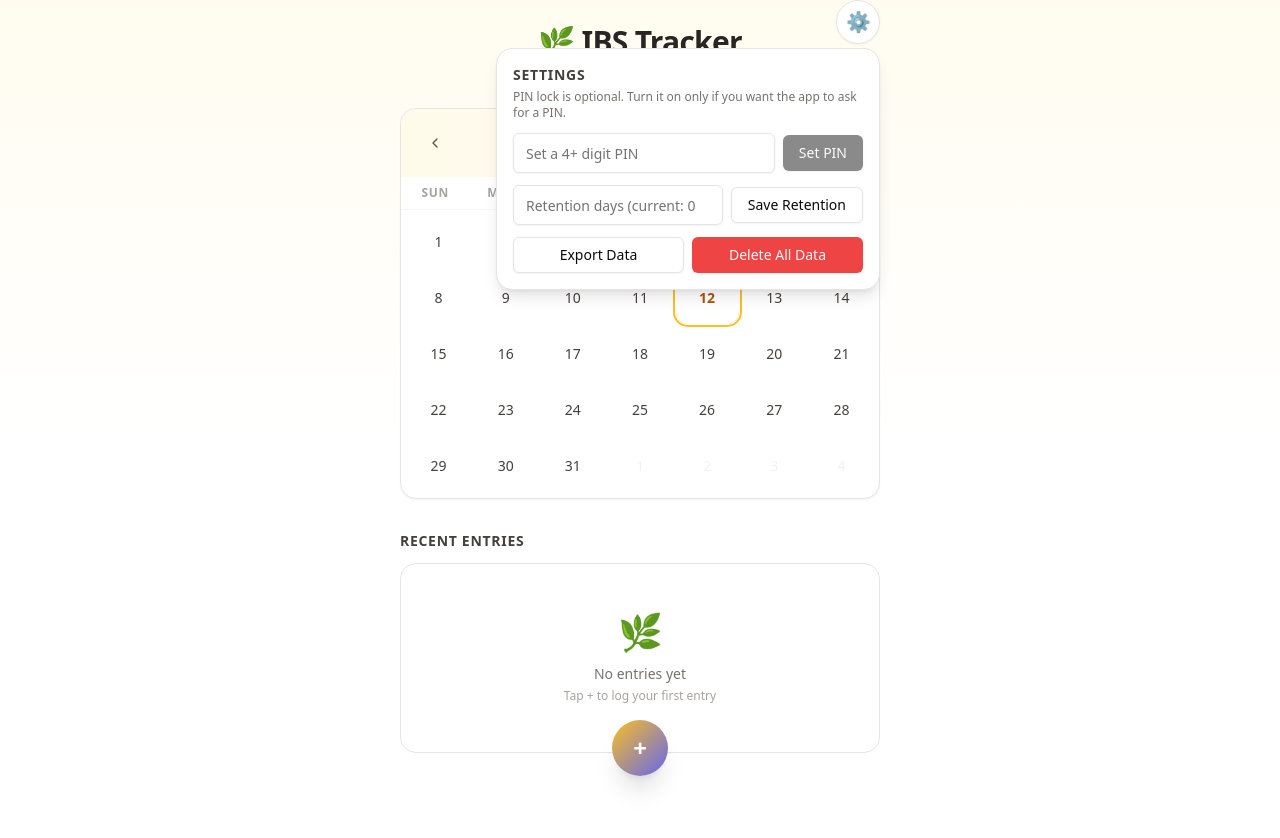
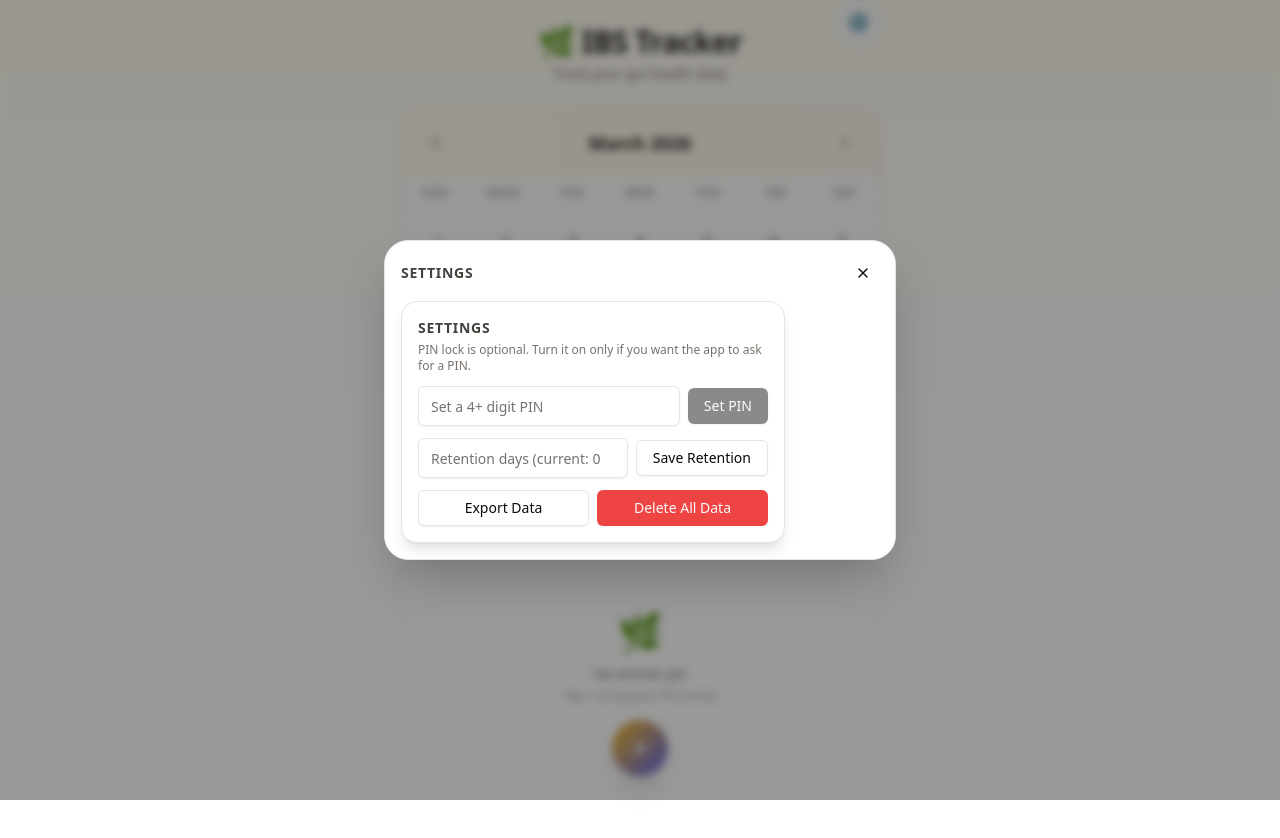
Before and after one commit to ktczakutnyi/ibs_tracker, a React (Vite) app in the folder gut-log-daily/gut-log-daily/: page / in a window 1280 px wide. Both pictures are taken after a click on the button "⚙️". Shown: the top 838 px of the page. Built offline with nearby package versions, Linux system fonts and the light colour scheme.

Commit message:
Fix home settings access and day-click modal behavior

```diff
--- a/gut-log-daily/gut-log-daily/src/components/poop/CalendarGrid.jsx
+++ b/gut-log-daily/gut-log-daily/src/components/poop/CalendarGrid.jsx
@@ -83,6 +83,7 @@ export default function CalendarGrid({ currentMonth, onMonthChange, entries, onD
               const dateKey = format(d, "yyyy-MM-dd");
               const dayPoops = poopMap[dateKey] || [];
               const daySymptoms = symptomMap[dateKey] || [];
+              const dayEntries = [...dayPoops, ...daySymptoms];
               const hasAny = dayPoops.length > 0 || daySymptoms.length > 0;
               const inMonth = isSameMonth(d, monthStart);
               const today = isToday(d);
@@ -98,7 +99,7 @@ export default function CalendarGrid({ currentMonth, onMonthChange, entries, onD
               return (
                 <button
                   key={di}
-                  onClick={() => onDayClick(d, [])}
+                  onClick={() => onDayClick(d, dayEntries)}
                   className={cn(
                     "relative flex flex-col items-center justify-center py-1 mx-0.5 my-0.5 rounded-xl transition-all min-h-[52px]",
                     inMonth ? "hover:bg-amber-50" : "opacity-30",
--- a/gut-log-daily/gut-log-daily/src/pages/Home.jsx
+++ b/gut-log-daily/gut-log-daily/src/pages/Home.jsx
@@ -1,4 +1,4 @@
-import React, { useEffect, useRef, useState } from "react";
+import React, { useState } from "react";
 import { localData } from "@/api/localDataClient";
 import { useQuery, useQueryClient } from "@tanstack/react-query";
 import { addMonths, format } from "date-fns";
@@ -11,6 +11,7 @@ import DayEntriesModal from "@/components/poop/DayEntriesModal";
 import { SYMPTOM_OPTIONS, getSymptomEmoji } from "@/components/poop/SymptomSelector";
 import { cn } from "@/lib/utils";
 import SecuritySettingsCard from "@/components/security/SecuritySettingsCard";
+import { X } from "lucide-react";
 
 function SymptomCard({ entry, onClick }) {
   const emoji = getSymptomEmoji(entry.symptoms || []);
@@ -52,23 +53,11 @@ export default function Home() {
   const [selectedDay, setSelectedDay] = useState(null);
   const [showAddMenu, setShowAddMenu] = useState(false);
 
-  // Settings flyout state (opened by the top-right gear emoji button).
+  // Settings modal state (opened by the top-right gear emoji button).
   const [showSettingsMenu, setShowSettingsMenu] = useState(false);
-  const settingsRef = useRef(null);
 
   const navigate = useNavigate();
   const queryClient = useQueryClient();
-
-  useEffect(() => {
-    // Close the settings menu when user clicks anywhere outside of it.
-    const handleOutside = (event) => {
-      if (!settingsRef.current) return;
-      if (!settingsRef.current.contains(event.target)) setShowSettingsMenu(false);
-    };
-
-    document.addEventListener("mousedown", handleOutside);
-    return () => document.removeEventListener("mousedown", handleOutside);
-  }, []);
 
   // Load both entry collections. React Query handles caching and background refreshes.
 
@@ -98,6 +87,7 @@ export default function Home() {
   // Always open the same day-details sheet so empty and non-empty days feel consistent.
   const handleDayClick = (day) => {
     setShowAddMenu(false);
+    setShowSettingsMenu(false);
     setSelectedDay(day);
   };
 
@@ -127,24 +117,20 @@ export default function Home() {
         {/* Hero */}
         <div className="pt-6 pb-6 relative">
           {/* Top-right settings button requested by product feedback. */}
-          <div className="absolute top-0 right-0 z-50" ref={settingsRef}>
+          <div className="absolute top-0 right-0 z-50">
             <button
               type="button"
               aria-label="Open settings"
               onClick={(e) => {
                 e.stopPropagation();
                 setShowAddMenu(false);
-                setShowSettingsMenu((prev) => !prev);
+                setSelectedDay(null);
+                setShowSettingsMenu(true);
               }}
               className="h-11 w-11 rounded-full border border-stone-200 bg-white text-xl shadow-sm hover:shadow-md transition"
             >
               ⚙️
             </button>
-            {showSettingsMenu && (
-              <div className="absolute right-0 top-12 z-50">
-                <SecuritySettingsCard onDataChanged={reloadEntries} />
-              </div>
-            )}
           </div>
 
           <div className="text-center">
@@ -208,6 +194,30 @@ export default function Home() {
         />
       )}
 
+      {/* Settings Modal */}
+      {showSettingsMenu && (
+        <div className="fixed inset-0 z-50 flex items-center justify-center px-4" onClick={() => setShowSettingsMenu(false)}>
+          <div className="absolute inset-0 bg-black/40 backdrop-blur-sm" />
+          <div
+            className="relative w-full max-w-lg rounded-3xl border border-stone-200 bg-white p-4 shadow-2xl"
+            onClick={(e) => e.stopPropagation()}
+          >
+            <div className="mb-3 flex items-center justify-between">
+              <h2 className="text-sm font-bold text-stone-700 uppercase tracking-wider">Settings</h2>
+              <Button
+                variant="ghost"
+                size="icon"
+                className="h-8 w-8 rounded-full"
+                onClick={() => setShowSettingsMenu(false)}
+              >
+                <X className="h-4 w-4" />
+              </Button>
+            </div>
+            <SecuritySettingsCard onDataChanged={reloadEntries} />
+          </div>
+        </div>
+      )}
+
       {/* FAB with menu */}
       <div className="fixed bottom-6 left-1/2 -translate-x-1/2 z-40 flex flex-col items-center gap-2">
         {showAddMenu && (
```
